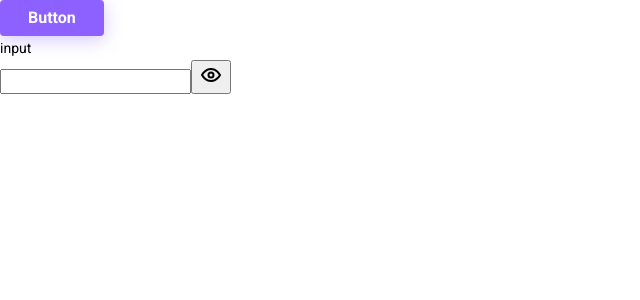
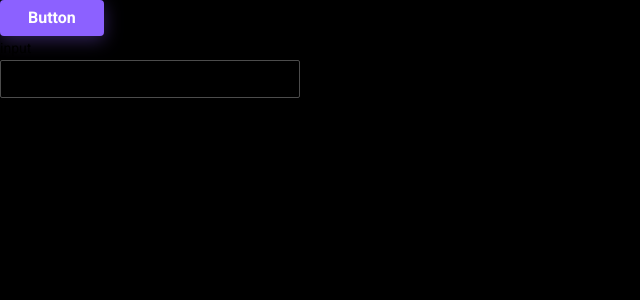
Before and after one commit to grigorydobrenko/flashcards, a React (Vite) app: page / in a window 1280 px wide. Shown: the top 300 px of the page, without its empty margins (0-640 px from the left). Built offline with nearby package versions, Linux system fonts and the light colour scheme.

Commit message:
feat: stylize input

```diff
--- a/src/App.tsx
+++ b/src/App.tsx
@@ -1,11 +1,11 @@
 import { Button } from './components/ui/button'
-import { Input } from './components/ui/input/input.tsx'
+import { Input } from './components/ui/input'
 
 export function App() {
   return (
-    <div>
+    <div style={{ width: '300px' }}>
       <Button>Button</Button>
-      <Input label={'input'} type={'password'} />
+      <Input label={'input'} />
     </div>
   )
 }
--- a/src/assets/icons/close.tsx
+++ b/src/assets/icons/close.tsx
@@ -1,10 +1,10 @@
 import { forwardRef, memo, Ref, SVGProps } from 'react'
 
 export const SvgComponent = (props: SVGProps<SVGSVGElement>, ref: Ref<SVGSVGElement>) => (
-  <svg xmlns="http://www.w3.org/2000/svg" width={24} height={24} fill="none" ref={ref} {...props}>
+  <svg xmlns="http://www.w3.org/2000/svg" width={20} height={20} fill="none" ref={ref} {...props}>
     <g clipPath="url(#a)">
       <path
-        fill="#000"
+        fill={'#808080'}
         d="m13.41 12 4.3-4.29a1.004 1.004 0 1 0-1.42-1.42L12 10.59l-4.29-4.3a1.004 1.004 0 0 0-1.42 1.42l4.3 4.29-4.3 4.29a1 1 0 0 0 .325 1.639 1 1 0 0 0 1.095-.219l4.29-4.3 4.29 4.3a1.002 1.002 0 0 0 1.639-.325 1 1 0 0 0-.219-1.095L13.41 12Z"
       />
     </g>
--- a/src/assets/icons/eye-off.tsx
+++ b/src/assets/icons/eye-off.tsx
@@ -1,7 +1,7 @@
 import { forwardRef, memo, Ref, SVGProps } from 'react'
 const SvgComponent = (props: SVGProps<SVGSVGElement>, ref: Ref<SVGSVGElement>) => (
-  <svg xmlns="http://www.w3.org/2000/svg" width={24} height={24} fill="none" ref={ref} {...props}>
-    <g fill="#000" clipPath="url(#a)">
+  <svg xmlns="http://www.w3.org/2000/svg" width={22} height={20} fill="none" ref={ref} {...props}>
+    <g fill="#fff" clipPath="url(#a)">
       <path d="M4.71 3.29a1.004 1.004 0 1 0-1.42 1.42l5.63 5.63a3.5 3.5 0 0 0 4.74 4.74l5.63 5.63a1.002 1.002 0 0 0 1.639-.325 1 1 0 0 0-.219-1.095l-16-16ZM12 13.5a1.5 1.5 0 0 1-1.5-1.5v-.07l1.56 1.56-.06.01Z" />
       <path d="M12.22 17c-4.3.1-7.12-3.59-8-5 .626-1 1.38-1.914 2.24-2.72L5 7.87a15.89 15.89 0 0 0-2.87 3.63 1 1 0 0 0 0 1c.63 1.09 4 6.5 9.89 6.5h.25a9.48 9.48 0 0 0 3.23-.67l-1.58-1.58a7.739 7.739 0 0 1-1.7.25Zm9.65-5.5c-.64-1.11-4.17-6.68-10.14-6.5a9.48 9.48 0 0 0-3.23.67l1.58 1.58a7.74 7.74 0 0 1 1.7-.25c4.29-.11 7.11 3.59 8 5a13.699 13.699 0 0 1-2.29 2.72L19 16.13a15.89 15.89 0 0 0 2.91-3.63 1 1 0 0 0-.04-1Z" />
     </g>
--- a/src/assets/icons/eye.tsx
+++ b/src/assets/icons/eye.tsx
@@ -1,8 +1,8 @@
 import { forwardRef, memo, Ref, SVGProps } from 'react'
 
 export const SvgComponent = (props: SVGProps<SVGSVGElement>, ref: Ref<SVGSVGElement>) => (
-  <svg xmlns="http://www.w3.org/2000/svg" width={24} height={24} fill="none" ref={ref} {...props}>
-    <g fill="#000" clipPath="url(#a)">
+  <svg xmlns="http://www.w3.org/2000/svg" width={22} height={20} fill="none" ref={ref} {...props}>
+    <g fill="#fff" clipPath="url(#a)">
       <path d="M21.87 11.5c-.64-1.11-4.16-6.68-10.14-6.5-5.53.14-8.73 5-9.6 6.5a1 1 0 0 0 0 1c.63 1.09 4 6.5 9.89 6.5h.25c5.53-.14 8.74-5 9.6-6.5a1 1 0 0 0 0-1ZM12.22 17c-4.31.1-7.12-3.59-8-5 1-1.61 3.61-4.9 7.61-5 4.29-.11 7.11 3.59 8 5-1.03 1.61-3.61 4.9-7.61 5Z" />
       <path d="M12 8.5a3.5 3.5 0 1 0 0 7 3.5 3.5 0 0 0 0-7Zm0 5a1.5 1.5 0 1 1 0-3 1.5 1.5 0 0 1 0 3Z" />
     </g>
--- a/src/assets/icons/search.tsx
+++ b/src/assets/icons/search.tsx
@@ -1,10 +1,10 @@
 import { forwardRef, memo, Ref, SVGProps } from 'react'
 
 export const SvgComponent = (props: SVGProps<SVGSVGElement>, ref: Ref<SVGSVGElement>) => (
-  <svg xmlns="http://www.w3.org/2000/svg" width={24} height={24} fill="none" ref={ref} {...props}>
+  <svg xmlns="http://www.w3.org/2000/svg" width={20} height={20} fill={'none'} ref={ref} {...props}>
     <g clipPath="url(#a)">
       <path
-        fill="#000"
+        fill={'#808080'}
         d="m20.71 19.29-3.4-3.39A7.92 7.92 0 0 0 19 11a8 8 0 1 0-8 8 7.92 7.92 0 0 0 4.9-1.69l3.39 3.4a1.002 1.002 0 0 0 1.639-.325 1 1 0 0 0-.219-1.095ZM5 11a6 6 0 1 1 12 0 6 6 0 0 1-12 0Z"
       />
     </g>
--- a/src/components/ui/input/index.ts
+++ b/src/components/ui/input/index.ts
@@ -0,0 +1 @@
+export * from './input.tsx'
--- a/src/components/ui/input/input.module.scss
+++ b/src/components/ui/input/input.module.scss
@@ -1,3 +1,71 @@
+.root {
+}
+
+.fieldContainer {
+  position: relative;
+  display: flex;
+  align-items: center;
+}
+
 .field {
-  //background-color: black;
+  width: 100%;
+  padding: 6px 12px;
+
+  font-family: inherit;
+  font-size: 16px;
+  font-weight: 400;
+  line-height: 24px;
+  color: var(--color-light-100);
+
+  background: transparent;
+  border: 1px solid var(--color-dark-300);
+  border-radius: 2px;
+  outline: 0;
+
+  transition-duration: 0.2s;
+  transition-property: border-color, background-color;
+
+  &::placeholder {
+    color: var(--color-dark-100);
+  }
+
+  &:focus-visible {
+    border-color: var(--color-info-700);
+    outline: 1px solid var(--color-info-700);
+  }
+
+  &:hover {
+    background-color: var(--color-dark-700);
+    border: 1px solid var(--color-dark-100);
+  }
+
+  &.error {
+    border-color: var(--color-danger-300);
+    outline: none;
+  }
 }
+
+.errorMessage {
+  color: var(--color-danger-300);
+}
+
+.searchIcon {
+  position: absolute;
+  top: 8px;
+  left: 12px;
+}
+
+.handleIcon {
+  all: unset;
+
+  cursor: pointer;
+
+  position: absolute;
+  top: 8px;
+  right: 10px;
+}
+
+.searchField {
+  padding-right: 41px;
+  padding-left: 41px;
+}
--- a/src/components/ui/input/input.tsx
+++ b/src/components/ui/input/input.tsx
@@ -1,4 +1,6 @@
 import { ChangeEvent, ComponentProps, forwardRef, useState } from 'react'
+
+import { clsx } from 'clsx'
 
 import { Eye, EyeOff, Search, Close } from '../../../assets/icons'
 import { Typography } from '../typography'
@@ -8,11 +10,15 @@ import s from './input.module.scss'
 export interface InputProps extends ComponentProps<'input'> {
   label?: string
   errorMessage?: string
-  className?: string
+  containerProps?: ComponentProps<'div'>
+  labelProps?: ComponentProps<'label'>
 }
 
 export const Input = forwardRef<HTMLInputElement, InputProps>(
-  ({ label, value, errorMessage, className, type, ...restProps }, ref) => {
+  (
+    { label, containerProps, labelProps, value, errorMessage, className, type, ...restProps },
+    ref
+  ) => {
     const [ShowPassword, setShowPassword] = useState(false)
     const [inputValue, setInputValue] = useState(value)
 
@@ -20,10 +26,6 @@ export const Input = forwardRef<HTMLInputElement, InputProps>(
     const isTypeSearch = type === 'search'
 
     const typeInput = getTypeInput(type, ShowPassword)
-
-    // if (isTypeSearch) {
-    //   iconStart = <Search />
-    // }
 
     const handleInputChange = (event: ChangeEvent<HTMLInputElement>) => {
       setInputValue(event.currentTarget.value)
@@ -37,37 +39,45 @@ export const Input = forwardRef<HTMLInputElement, InputProps>(
       setShowPassword(prevState => !prevState)
     }
 
+    const classNames = {
+      root: clsx(s.root, containerProps?.className),
+      fieldContainer: clsx(s.fieldContainer),
+      field: clsx(s.field, !!errorMessage && s.error, isTypeSearch && s.searchField, className),
+      label: clsx(s.label, labelProps?.className),
+      error: clsx(s.error),
+    }
+
     return (
-      <div>
+      <div className={classNames.root}>
         {label && !isTypeSearch && (
-          <Typography as="label" variant={'body2'}>
+          <Typography as="label" variant={'body2'} className={classNames.label}>
             {label}
           </Typography>
         )}
-        <div>
-          {isTypeSearch && <Search />}
+        <div className={classNames.fieldContainer}>
+          {isTypeSearch && <Search className={s.searchIcon} />}
           <input
             type={typeInput}
             value={inputValue}
-            className={s.field}
+            className={classNames.field}
             ref={ref}
             onChange={handleInputChange}
             {...restProps}
           />
           {isTypePassword && (
-            <button onClick={handleButtonVisibleClick}>
+            <button onClick={handleButtonVisibleClick} className={s.handleIcon}>
               {ShowPassword ? <EyeOff /> : <Eye />}
             </button>
           )}
-          {isTypeSearch && (
-            <button onClick={handleButtonCloseClick}>
+          {isTypeSearch && inputValue && (
+            <button onClick={handleButtonCloseClick} className={s.handleIcon}>
               <Close />
             </button>
           )}
         </div>
 
         {errorMessage && (
-          <Typography variant={'caption'} as={'span'}>
+          <Typography variant={'caption'} as={'span'} className={s.errorMessage}>
             {errorMessage}
           </Typography>
         )}
--- a/src/styles/_boilerplate.scss
+++ b/src/styles/_boilerplate.scss
@@ -35,9 +35,9 @@ body {
 
   font-family: var(--font-family-primary), sans-serif;
   line-height: var(--line-height-m);
-  //color: var(--color-light-100);
+  color: var(--color-light-100);
 
-  //background-color: var(--color-dark-900);
+  background-color: var(--color-dark-900);
 }
 
 // input cross pseudo-element
```
